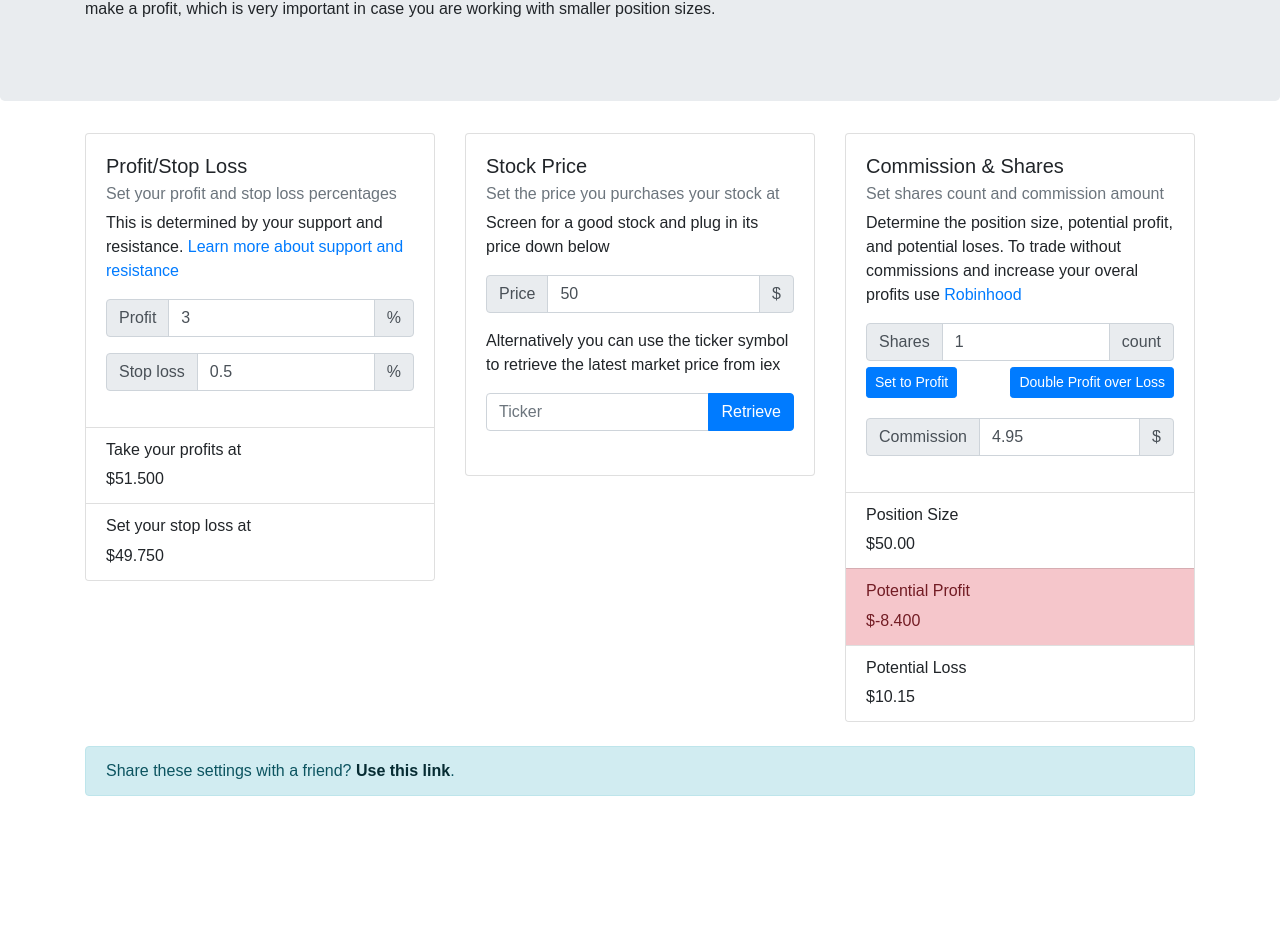
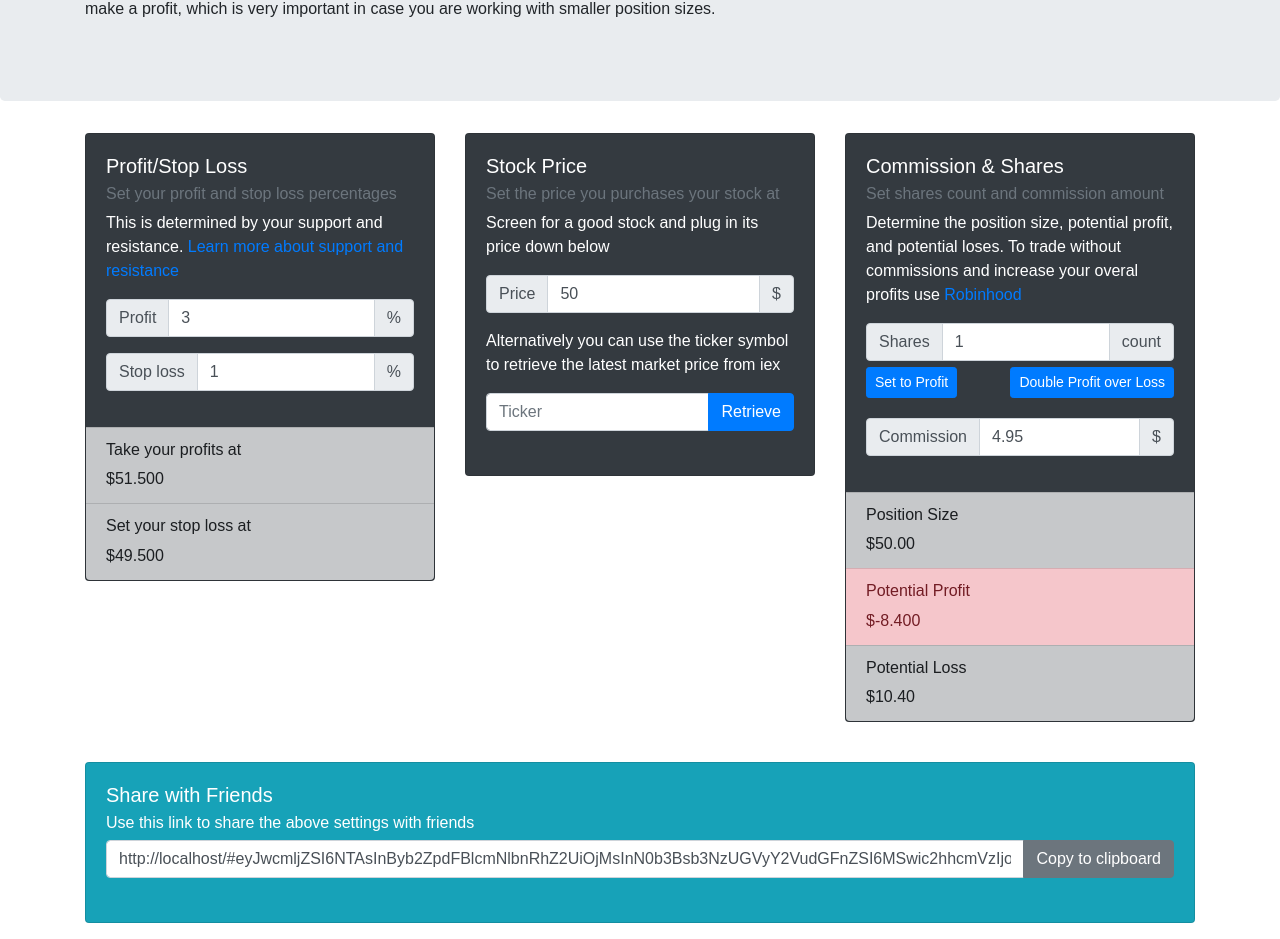
Before and after one commit to jschaftenaar/stocksizer.com, a React (Create React App) app: page / in a window 1280 px wide. Shown: the part 191-1130 px from the top of the page. Before the commit the page ends 1027 px from the top, so only its background shows below. Built offline with nearby package versions, Linux system fonts and the light colour scheme.

Commit message:
Update readme, add copy to clipboard functionality, change css

```diff
--- a/src/App.js
+++ b/src/App.js
@@ -10,10 +10,9 @@ class App extends Component {
     let state={};
     try {
       if(window.location.hash) {
-        let start = window.location.hash;
-        start = atob(start.substr(1));
-        console.log(start);
-        state = JSON.parse(start);
+        let start=window.location.hash;
+        start=atob(start.substr(1));
+        state=JSON.parse(start);
       } else {
         state=JSON.parse(localStorage.getItem('buysell'));
       }
@@ -21,7 +20,7 @@ class App extends Component {
       state=Object.assign({
         price: 50,
         profitPercentage: 3,
-        stoplossPercentage: .5,
+        stoplossPercentage: 1,
         shares: 1,
         commission: 4.95,
         ticker: ''
@@ -34,20 +33,22 @@ class App extends Component {
     this.calculateProfitShares=this.calculateProfitShares.bind(this);
     this.calculateDoubleProfitShares=this.calculateDoubleProfitShares.bind(this);
     this.generateLink=this.generateLink.bind(this);
+    this.copyToClipboard=this.copyToClipboard.bind(this);
   }
 
   onRetrievePrice(event) {
     event.preventDefault();
-    axios.get(`https://api.iextrading.com/1.0/stock/${this.state.ticker.toUpperCase()}/quote`)
+    axios.get(`https://api.iextrading.com/1.0/stock/${this.state.ticker.toUpperCase()}/price`)
     .then(result => {
-      this.setState({price: result.data.iexRealtimePrice});
+      this.setState({price: result.data});
     });
   }
 
   generateLink() {
     let objJsonStr = JSON.stringify(this.state);
     let objJsonB64 = btoa(objJsonStr);
-    return `#${objJsonB64}`;
+    const url = window.location.href.split('#')[0]
+    return `${url}#${objJsonB64}`;
   }
 
   onChange(event, key) {
@@ -93,6 +94,18 @@ class App extends Component {
     this.setState({shares:i});
   }
 
+  copyToClipboard() {
+    try {
+      const link = this.refs.link;
+      link.select();
+      document.execCommand('copy');
+      link.blur();
+    }
+    catch (error) {
+      // fail silent
+    }
+  }
+
   render() {
 
     localStorage.setItem('buysell',JSON.stringify(this.state));
@@ -106,16 +119,16 @@ class App extends Component {
     const takeProfitAmount=(price/100*profitPercentage)+price;
     const stoplossAmount=price/100*(100-stoplossPercentage)
     const totalAmount=price*shares;
-
     const profitAfterCommissions=shares*(price/100*profitPercentage)-(2*commission);
     const lossAfterCommissions=shares*(price/100*stoplossPercentage)+(2*commission);
-
 
     let profitAlert = 'list-group-item';
     if (profitAfterCommissions<0) {
       profitAlert += ' list-group-item-danger';
     } else if (profitAfterCommissions<(lossAfterCommissions)) {
       profitAlert += ' list-group-item-warning';
+    } else {
+      profitAlert += '  list-group-item-primary';
     }
 
     return (
@@ -131,12 +144,11 @@ class App extends Component {
         <div className='container'>
           <div className='row'>
             <div className='col-lg'>
-              <div className="card">
+              <div className="card text-white bg-dark mb-3">
                 <div className="card-body">
                   <h5 className="card-title">Profit/Stop Loss</h5>
                   <h6 className="card-subtitle mb-2 text-muted">Set your profit and stop loss percentages</h6>
-                  <p className="card-text">This is determined by your support and resistance. <a href="https://learn-plan-profit.teachable.com?affcode=140060_powg0qym
-" rel="noopener noreferrer">Learn more about support and resistance</a></p>
+                  <p className="card-text">This is determined by your support and resistance. <a href="https://learn-plan-profit.teachable.com?affcode=140060_powg0qym" rel="noopener noreferrer" target="_blank">Learn more about support and resistance</a></p>
                   <Input
                     prepend='Profit'
                     append='%'
@@ -151,11 +163,11 @@ class App extends Component {
                   />
                 </div>
                 <ul className="list-group list-group-flush">
-                  <li className="list-group-item">
+                  <li className="list-group-item  list-group-item-dark">
                     <h6>Take your profits at</h6>
                     ${parseFloat(takeProfitAmount).toFixed(3)}
                   </li>
-                  <li className="list-group-item">
+                  <li className="list-group-item list-group-item-dark">
                     <h6>Set your stop loss at</h6>
                     ${parseFloat(stoplossAmount).toFixed(3)}
                   </li>
@@ -164,7 +176,7 @@ class App extends Component {
               <br/>
             </div>
             <div className='col-lg'>
-              <div className="card">
+              <div className="card text-white bg-dark mb-3">
                 <div className="card-body">
                   <h5 className="card-title">Stock Price</h5>
                   <h6 className="card-subtitle mb-2 text-muted">Set the price you purchases your stock at</h6>
@@ -193,7 +205,7 @@ class App extends Component {
               <br/>
             </div>
             <div className='col-lg'>
-              <div className="card">
+              <div className="card text-white bg-dark mb-3">
                 <div className="card-body">
                   <h5 className="card-title">Commission &amp; Shares</h5>
                   <h6 className="card-subtitle mb-2 text-muted">Set shares count and commission amount</h6>
@@ -216,7 +228,7 @@ class App extends Component {
                   />
                 </div>
                 <ul className="list-group list-group-flush">
-                  <li className="list-group-item">
+                  <li className="list-group-item list-group-item-dark">
                     <h6>Position Size</h6>
                     ${totalAmount.toFixed(2)}
                   </li>
@@ -224,7 +236,7 @@ class App extends Component {
                     <h6>Potential Profit</h6>
                     ${profitAfterCommissions.toFixed(3)}
                   </li>
-                  <li className="list-group-item">
+                  <li className="list-group-item list-group-item-dark">
                     <h6>Potential Loss</h6>
                     ${lossAfterCommissions.toFixed(2)}
                   </li>
@@ -233,11 +245,27 @@ class App extends Component {
             </div>
           </div>
           <br/>
-          <div className="alert alert-info" role="alert">
-            Share these settings with a friend? <a href={this.generateLink()} className="alert-link">Use this link</a>.
+
+          <div className="card text-white bg-info mb-3">
+            <div className="card-body">
+              <h5 className="card-title">Share with Friends</h5>
+              <h6 className="card-subtitle mb-2">Use this link to share the above settings with friends</h6>
+
+              <div className="input-group mb-3">
+                <input
+                  type='text'
+                  ref='link'
+                  onChange={(event) => { event.preventDefault() }}
+                  className="form-control"
+                  value={this.generateLink()}
+                />
+                <div className="input-group-append">
+                  <button type="submit" className="btn btn-secondary mb-2" onClick={this.copyToClipboard}>Copy to clipboard</button>
+                </div>
+              </div>
+            </div>
           </div>
         </div>
-        <br/>
       </div>
     );
   }
```
Also changed, not shown: src/logo.svg (deleted), 1 other file (tests, documents, lock files or other folders).
